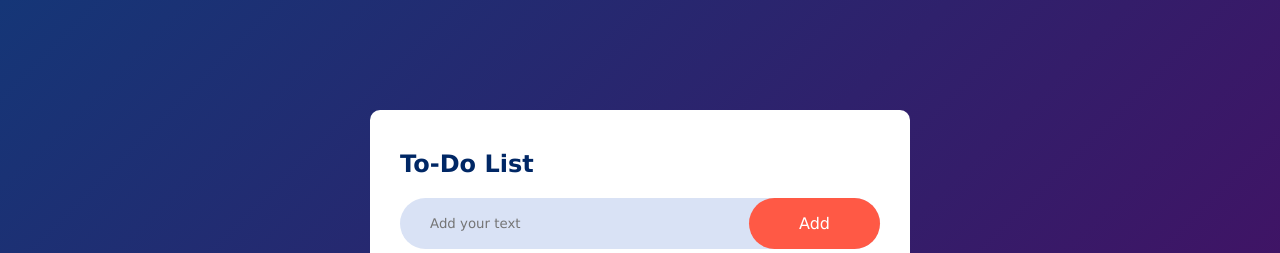
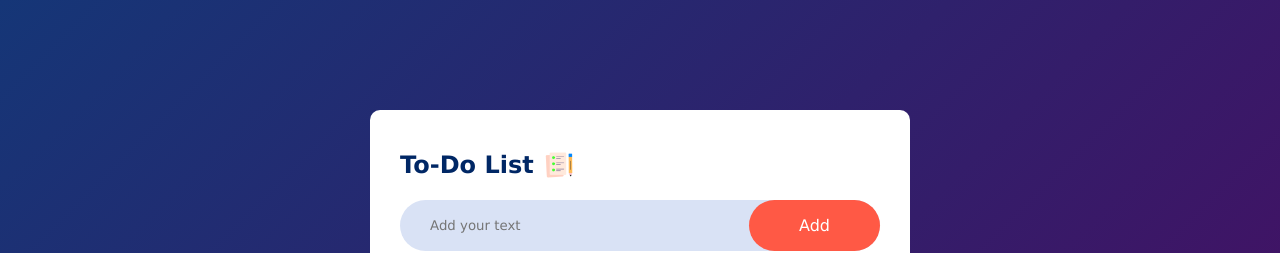
Before and after one commit to AbhishekSahoo5/Project--ToDo-List, a plain HTML site: page index.html in a window 1280 px wide. Shown: the top 253 px of the page. Drawn offline with Linux system fonts and the light colour scheme.

Commit message:
Update index.html

```diff
--- a/index.html
+++ b/index.html
@@ -12,7 +12,7 @@
 
         <div class="todo-app">
 
-            <h2>To-Do List <img src="images/icon.png" alt=""></h2>
+            <h2>To-Do List <img src="icon.png" alt=""></h2>
 
             <div class="row">
                 <input type="text" id="input-box" placeholder="Add your text">
```
